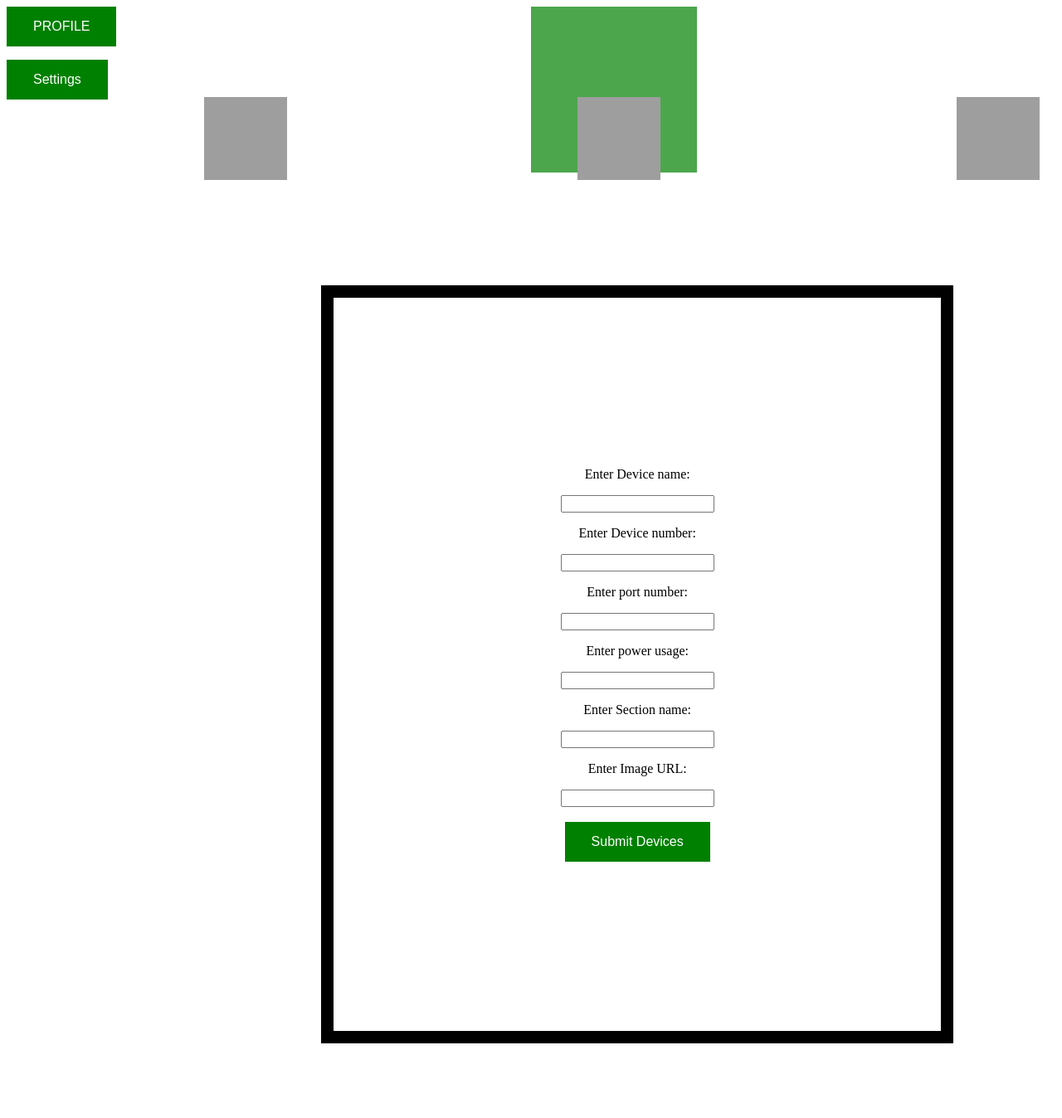
After one commit to josealdaco/wifioutlet, a Flask app: template templates/device_form.html in a window 1280 px wide. The commit adds this page. Shown: the whole page at 83% size. Run offline with Flask 2, Linux system fonts and the light colour scheme; the template is opened without the code that fills it, so the values that code supplies are empty; grey boxes are pictures that could not be loaded.

Commit message:
Ability to add sections

```diff
--- a/app.py
+++ b/app.py
@@ -20,6 +20,22 @@ def log_page():
         return render_template('login_page.html')
 
 
+@app.route('/user_settings', methods=['POST'])
+def user_settings():
+    """ Recieved user data and renders settings page"""
+    user = users.find_one({'_id': ObjectId(request.form.get('user'))})
+    section_len = len(user['Sections'])
+    return render_template('user_settings.html', user=user, section_len=section_len)
+
+
+@app.route('/delete/account', methods=['POST'])
+def delete_account():
+    user = request.form.get('user')
+    print("This is the user that wants to be removed:", user)
+    db.users.remove({'_id': ObjectId(request.form.get('user'))})
+    return redirect(url_for('log_page'))
+
+
 @app.route('/home_page', methods=['POST'])
 def home_page():
     """ If account exists in the database
@@ -32,13 +48,18 @@ def home_page():
     # If we are returing to the webpage
     if user is not None or user_2 is not None:
         if user is None:
+            user_2 = users.find_one({'_id': ObjectId(user_2['_id'])})
             print("By Email", user_2)
-            return render_template('user_home_page.html', user=users.find_one({'_id': ObjectId(user_2['_id'])}))
+            section_len = len(user_2['Sections'])
+            return render_template('user_home_page.html', user=user_2, section_len=section_len)
         else:
+            user = users.find_one({'_id': ObjectId(user['_id'])})
             print("By Username", user)
-            return render_template('user_home_page.html', user=users.find_one({'_id': ObjectId(user['_id'])}))
+            section_len = len(user['Sections'])
+            return render_template('user_home_page.html', user=user, section_len=section_len)
     else:  # Change the URL later, use url_for rather then rendering template
         return render_template('login_page.html', error=True)
+
 
 @app.route('/profile/update', methods=['POST'])
 def update_profile():
@@ -52,12 +73,104 @@ def update_profile():
 
     return render_template('update_profile.html', username=username, email=email, password=password, name=name, lastname=lastname, phone_number=phone_number, user=user)
 
+
 @app.route('/user_home_page', methods=['POST'])  # Will render the home page for the user
 def user_home_page():
     user_id = request.form.get('user')
     user = users.find_one({'_id': ObjectId(user_id)})
+    section_len = len(user['Sections'])
     """ Renders home page for user"""
-    return render_template('user_home_page.html', user=user)
+    return render_template('user_home_page.html', user=user, section_len=section_len)
+
+
+@app.route('/add/devices', methods=['POST'])
+def add_devices():
+    """This is where we render the add device template"""
+    user = users.find_one({'_id': ObjectId(request.form.get('user'))})
+    print("user in adding devices:", user)
+    return render_template('device_form.html', user=user)
+
+
+@app.route('/publish/devices', methods=['POST'])
+def publish_devices():
+    """ Adding devices to account"""
+    device_name = request.form.get('device_name')
+    port_number = int(request.form.get('port_number'))
+    power_consumption = float(request.form.get('power_consumption'))
+    section_name = request.form.get('section_name')
+    device_number = int(request.form.get('device_number'))
+    section_image = request.form.get('section_image')
+    user = users.find_one({'_id': ObjectId(request.form.get('user'))})
+
+    section = {
+            'name': section_name,
+            'devices': [],
+            'image': section_image
+            }
+        #  Input device with name and port amount
+    for index in range(device_number):
+        section['devices'].append(({'device': {
+                            'name': device_name,
+                            'port_number': port_number,
+                            }}))
+    # Input port and each of their consumption
+    print("This is the length of dict:", len(section))
+    for value in section:
+        print("This is the value we are getting:", value)
+        if(value == "devices"):
+            for total in range(len(section['devices'])):
+                for port in range(port_number):
+                    print("We are now looping")
+                    section['devices'][total].update({'port' + str(port): power_consumption
+                            })
+    # Looping the amount of devices for length
+    user2 = users.find_one({'_id': ObjectId(user['_id'])})
+    find_index = 0
+    for section_2 in range(len(user2['Sections'])):
+        print("This is the section we abstract:", user2['Sections'][section_2]['name'])
+        if user2['Sections'][section_2]['name'] == section['name']: # Check if the user is trying to append to existing section
+            print("We will merge")
+            print("lets get the list of devices:", len(section['devices']))
+            for current in range(len(section['devices'])):
+                user['Sections'][find_index]['devices'].append(section['devices'][current])
+            print("This is what we will update:", user['Sections'][find_index]['devices'], len(user['Sections'][find_index]['devices']))
+            user['Sections'][find_index].update({'size': len(user['Sections'][find_index]['devices'])})
+            user_update = {
+                    'username': user['username'],
+                    'password': user['password'],
+                    'email': user['email'],
+                    'name': user['name'],
+                    'lastname': user['lastname'],
+                    'phone_number': user['phone_number'],
+                    'Sections': user['Sections']
+            }
+
+            users.update_one({'_id': ObjectId(user['_id'])},
+                            {'$set': user_update})
+            return render_template('outlet_page.html', user=user)
+        find_index += 1
+
+    section.update({'size': len(section['devices'])})
+    user['Sections'].append(section)
+    # Update the user with the new section
+    user_update = {
+            'username': user['username'],
+            'password': user['password'],
+            'email': user['email'],
+            'name': user['name'],
+            'lastname': user['lastname'],
+            'phone_number': user['phone_number'],
+            'Sections': user['Sections']
+    }
+
+    users.update_one({'_id': ObjectId(user['_id'])},
+                    {'$set': user_update})
+
+
+
+
+    print("This is the new user with a section:", user)
+    return render_template('outlet_page.html', user=user)
 
 
 @app.route('/money_page', methods=['POST'])  # Will render the money page for user
@@ -65,7 +178,8 @@ def momey_page():
     """ Renders money page for user"""
     user_id = request.form.get('user')
     user = users.find_one({'_id': ObjectId(user_id)})
-    return render_template('money_page.html', user=user)
+    section_len = len(user['Sections'])
+    return render_template('money_page.html', user=user, section_len=section_len)
 
 
 @app.route('/outlet_page', methods=['POST'])  # Will render the outlet page for user
@@ -73,7 +187,8 @@ def outlet_page():
     user_id = request.form.get('user')
     user = users.find_one({'_id': ObjectId(user_id)})
     """ Renders outlet page for user"""
-    return render_template('outlet_page.html', user=user)
+    section_len = len(user['Sections'])
+    return render_template('outlet_page.html', user=user, section_len=section_len)
 
 
 @app.route('/create_user', methods=['GET'])
@@ -85,10 +200,52 @@ def create_user():
 @app.route('/user_profile', methods=['POST'])
 def user_profile():
     """ Gets user data and renders the page"""
-    user_id = request.form.get('user')
-    print("This is what we get:", user_id)
-    user = users.find_one({'_id': ObjectId(user_id)})
-    return render_template('user_profile.html', user=user, section_len=len(user['Sections']))
+    if request.method == 'POST':
+        user_id = request.form.get('user')
+        print("This is what we get:", user_id)
+        user = users.find_one({'_id': ObjectId(user_id)})
+        return render_template('user_profile.html', user=user, section_len=len(user['Sections']))
+
+
+@app.route('/publish/profile', methods=['POST'])
+def publish_profile():
+    """ Returns user to the User info section"""
+    user = users.find_one({'_id': ObjectId(request.form.get('user'))})
+    username = request.form.get('username')
+    email = request.form.get('email')
+    password = request.form.get('password')
+    name = request.form.get('name')
+    lastname = request.form.get('lastname')
+    phone_number = request.form.get('phone_number')
+    # IF statements check if the user did not make a change
+    if username == "":
+        username = user['username']
+    if email == "":
+        print("The email was left blank!")
+        email = user['email']
+    if password == "":
+        password = user['password']
+    if name == "":
+        name = user['name']
+    if lastname == "":
+        lastname = user['lastname']
+    if phone_number == "":
+        phone_number = user['phone_number']
+
+    profile_update = {
+        'username': username,
+        'email': email,
+        'password': password,
+        'name': name,
+        'lastname': lastname,
+        'phone_number': phone_number,
+        'Sections': user['Sections']
+    }
+    users.update_one({'_id': ObjectId(user['_id'])},
+                    {'$set': profile_update})
+
+    print("New updated profile:", user)
+    return render_template('user_profile.html', user=users.find_one({'_id': ObjectId(user['_id'])}), section_len=len(user['Sections']))
 
 
 @app.route('/creation_verify', methods=['POST'])
--- a/static/style.css
+++ b/static/style.css
@@ -1,3 +1,8 @@
+#align_center{
+    text-align: center;
+    left: 50%;
+}
+
 .button{
  background-color: green; /* Green */
  border: none;
@@ -42,28 +47,34 @@
 
 
 .home_page_template{
+  position:relative;
   align-content:center;
-  width: 500px;
-  height:500px;
+  width: 50%;
+  height:100%;
   border: 15px solid black;
   padding: 50px;
   margin: 90px 30%;
+  text-align: center;
 }
 .money_page_template{
+    position:relative;
     align-content:center;
-  width: 500px;
-  height:500px;
+    width: 50%;
+    height:100%;
     border: 15px solid black;
     padding: 50px;
     margin: 90px 30%;
+    text-align: center;
 }
 .outlet_page_template{
+    position:relative;
     align-content:center;
-  width: 500px;
-  height:500px;
+    width: 50%;
+    height:100%;
     border: 15px solid black;
     padding: 50px;
     margin: 90px 30%;
+    text-align: center;
 }
 
 
@@ -72,6 +83,8 @@
 
 #line{
  position: absolute;
- border-left: 100px solid green;
-  height:5%;
+ border-left: 200px solid green;
+ height:25%;
+ opacity: 0.7;
+
 }
--- /dev/null
+++ b/templates/device_form.html
@@ -0,0 +1,31 @@
+{%extends 'home_page.html'%}
+
+{%block content%}
+<link rel = 'stylesheet' type = 'text/css' href = "/static/style.css">
+
+<script>
+document.getElementById("line").style.left = "50%";
+</script>
+<div class = "outlet_page_template">
+    <form method = 'POST' action = '/publish/devices' id = "align_center">
+        <input type = 'hidden' name = 'user' value = '{{user._id}}'>
+    <p  id = "align_center">Enter Device name:</p><input type = 'text' name = "device_name">
+    <br/>
+    <p  id = "align_center">Enter Device number:</p><input type = 'text' name = "device_number">
+    <br/>
+     <p id = "align_center">Enter port number:</p><input type = 'text' name = "port_number">
+     <br/>
+     <p id = "align_center">Enter power usage:</p><input type = 'text' name = "power_consumption">
+     <br/>
+     <p id = "align_center">Enter Section name: </p><input type = 'text' name = "section_name">
+     <br/>
+     <p id = "align_center">Enter Image URL: </p><input type = 'text' name = "section_image">
+     <br/>
+      <br/>
+     <button class = 'button' type = 'submit'>Submit Devices</button>
+     </form>
+
+
+
+</div>
+{%endblock%}
--- a/templates/home_page.html
+++ b/templates/home_page.html
@@ -14,6 +14,11 @@
 <form method="POST" action = '/user_profile'>
     <input type="hidden" name = 'user' id = "user" value = '{{user._id}}'>
 <button  class = 'button' type="submit"> PROFILE</button>
+</form>
+
+<form method="POST" action = '/user_settings'>
+    <input type="hidden" name = 'user' id = "user" value = '{{user._id}}'>
+<button  class = 'button' type="submit"> Settings</button>
 </form>
 
 
--- a/templates/update_profile.html
+++ b/templates/update_profile.html
@@ -6,7 +6,8 @@
 document.getElementById("line").style.left = "50%";
 </script>
 <div class = "outlet_page_template">
-    <form method = 'POST' action = '/user_profile'>
+    <form method = 'POST' action = '/publish/profile'>
+        <input type = 'hidden' name = 'user' value = '{{user._id}}'>
     Current Username: {{username}} change to: <input type="text" name="username">
     <br/>
     Current email: {{email}} change to: <input type="text" name="email">
```
Also changed, not shown: templates/money_page.html (+9 -1 lines), templates/outlet_page.html (+23 -4 lines), templates/user_home_page.html (+28 -3 lines), templates/user_settings.html (added, +23 -0 lines). Lines whose indentation alone changed are shown as unchanged.
